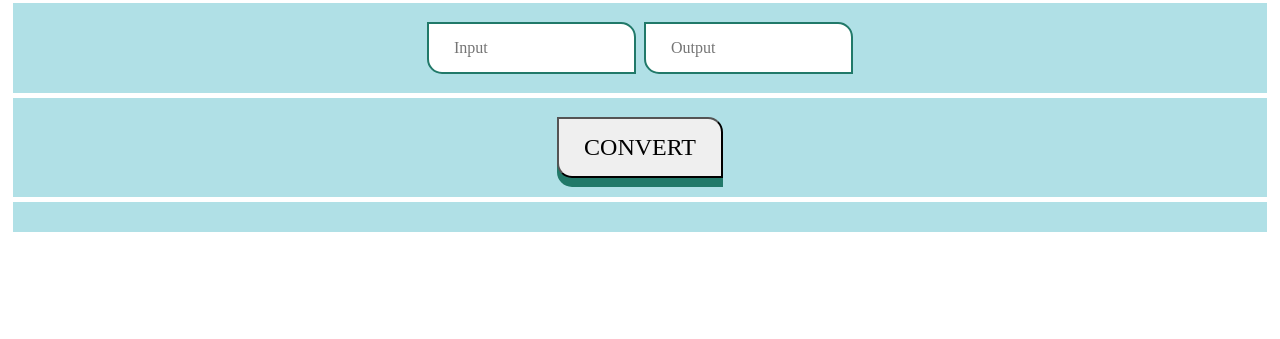
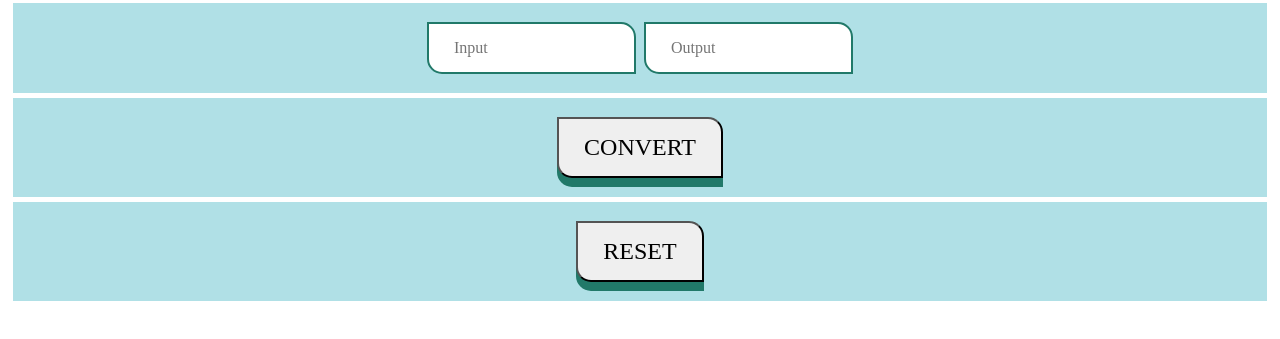
Before and after one commit to Malika01/BaseConverter, a plain HTML site: page index.html in a window 1280 px wide. Shown: the part 287-626 px from the top of the page. Drawn offline with Linux system fonts and the light colour scheme.

Commit message:
Update index.html

```diff
--- a/index.html
+++ b/index.html
@@ -32,7 +32,7 @@
 </div>
 
 <div class="back">
-    <button class="b1" onclick="r()>RESET</button>
+    <button class="b1" onclick="r()">RESET</button>
 </div>
 
 </body>
```
